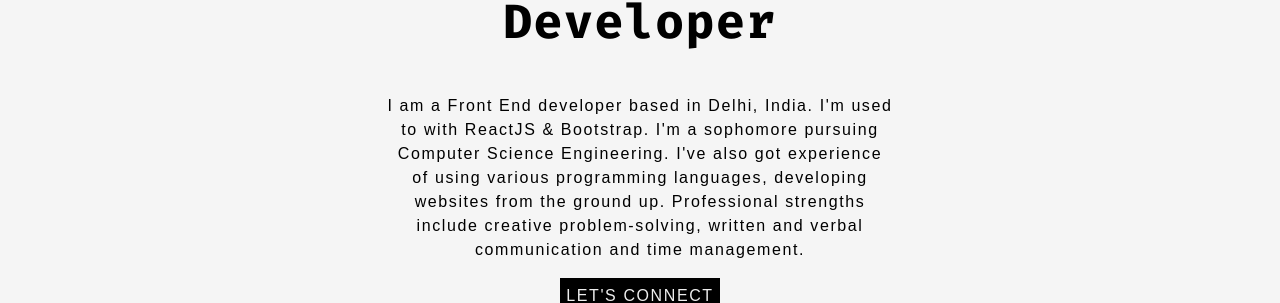
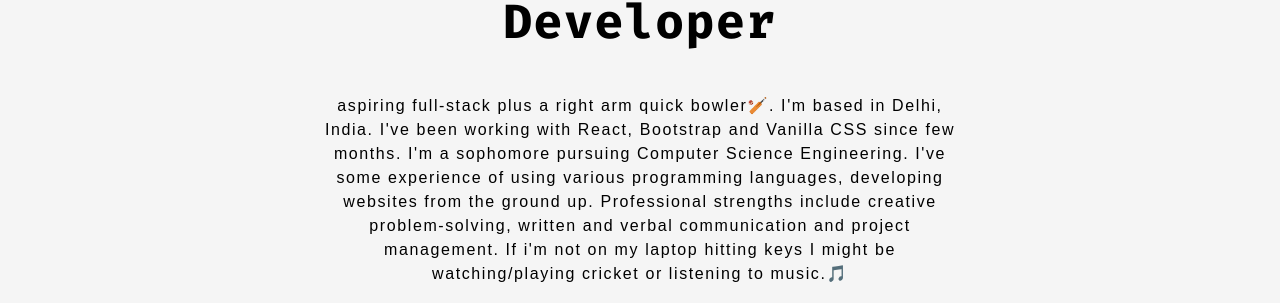
Before and after one commit to prnvtripathi/portfolio, a React (Create React App) app: page / in a window 1280 px wide. Shown: the part 503-806 px from the top of the page. Built offline with nearby package versions, Linux system fonts and the light colour scheme; the HTML template or start-up script is replaced by a standard one.

Commit message:
Update: changed about text

```diff
--- a/src/pages/Home/Home.css
+++ b/src/pages/Home/Home.css
@@ -64,7 +64,7 @@
 }
 
 .about-text {
-    width: 40%;
+    width: 50%;
     margin-left: auto;
     margin-right: auto;
 
@@ -81,6 +81,7 @@
     height: 2rem;
     background-color: #000;
     color: #eee;
+    margin-top: 1rem;
     padding: 2px 6px;
     transition: all 0.2s ease-in-out;
 }
--- a/src/pages/Home/Home.js
+++ b/src/pages/Home/Home.js
@@ -28,10 +28,13 @@
             </div>
             <div className="about-text">
                 <p>
-                    I am a Front End developer based in Delhi, India. I'm used to with ReactJS & Bootstrap.
-                    I'm a sophomore pursuing Computer Science Engineering. I've also got experience of
-                    using various programming languages, developing websites from the ground up. Professional
-                    strengths include creative problem-solving, written and verbal communication and time management.
+                    aspiring full-stack plus a right arm quick bowler🏏.
+                    I'm based in Delhi, India.
+                    I've been working with React, Bootstrap and Vanilla CSS since few months.
+                    I'm a sophomore pursuing Computer Science Engineering.
+                    I've some experience of using various programming languages, developing websites from the ground up.
+                    Professional strengths include creative problem-solving, written and verbal communication and project management.
+                    If i'm not on my laptop hitting keys I might be watching/playing cricket or listening to music.🎵
                 </p>
             </div>
             <Link to='/contact' className="button-link">
```
